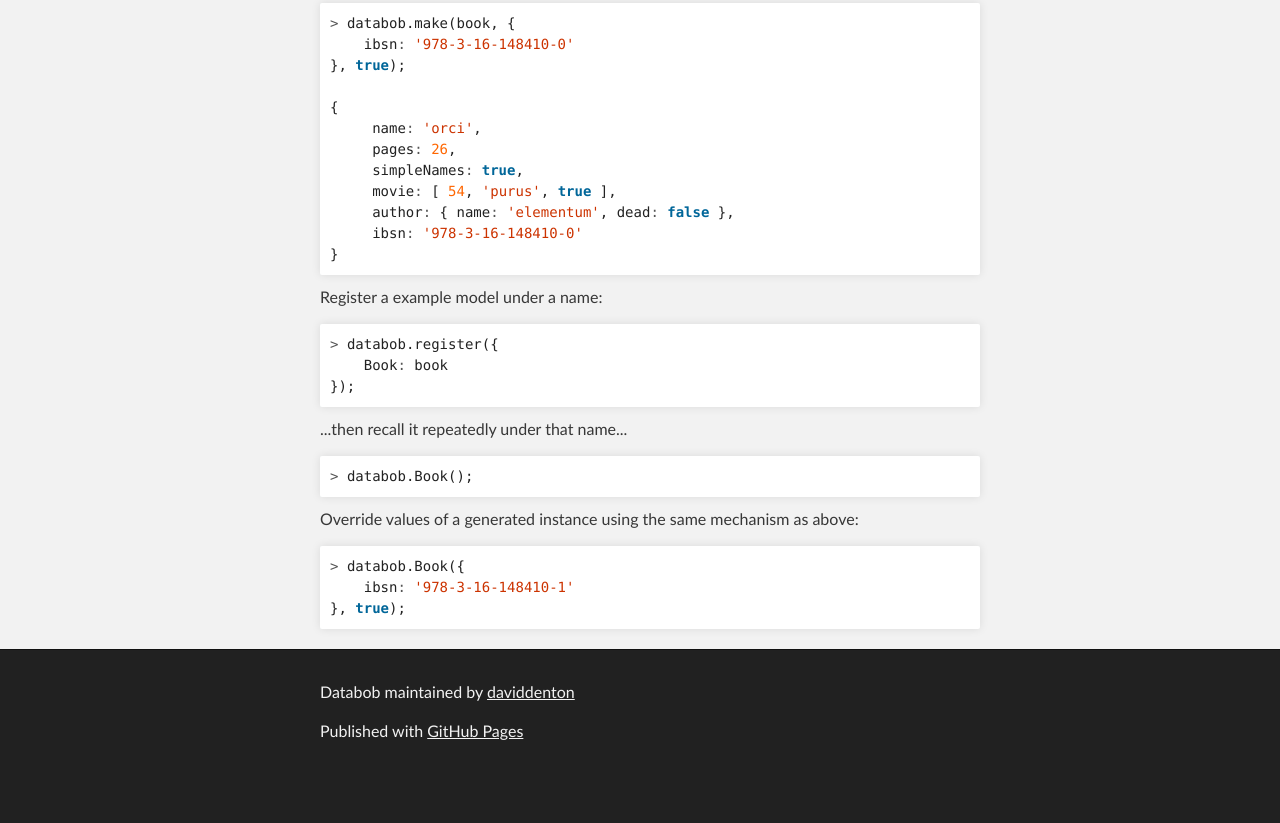
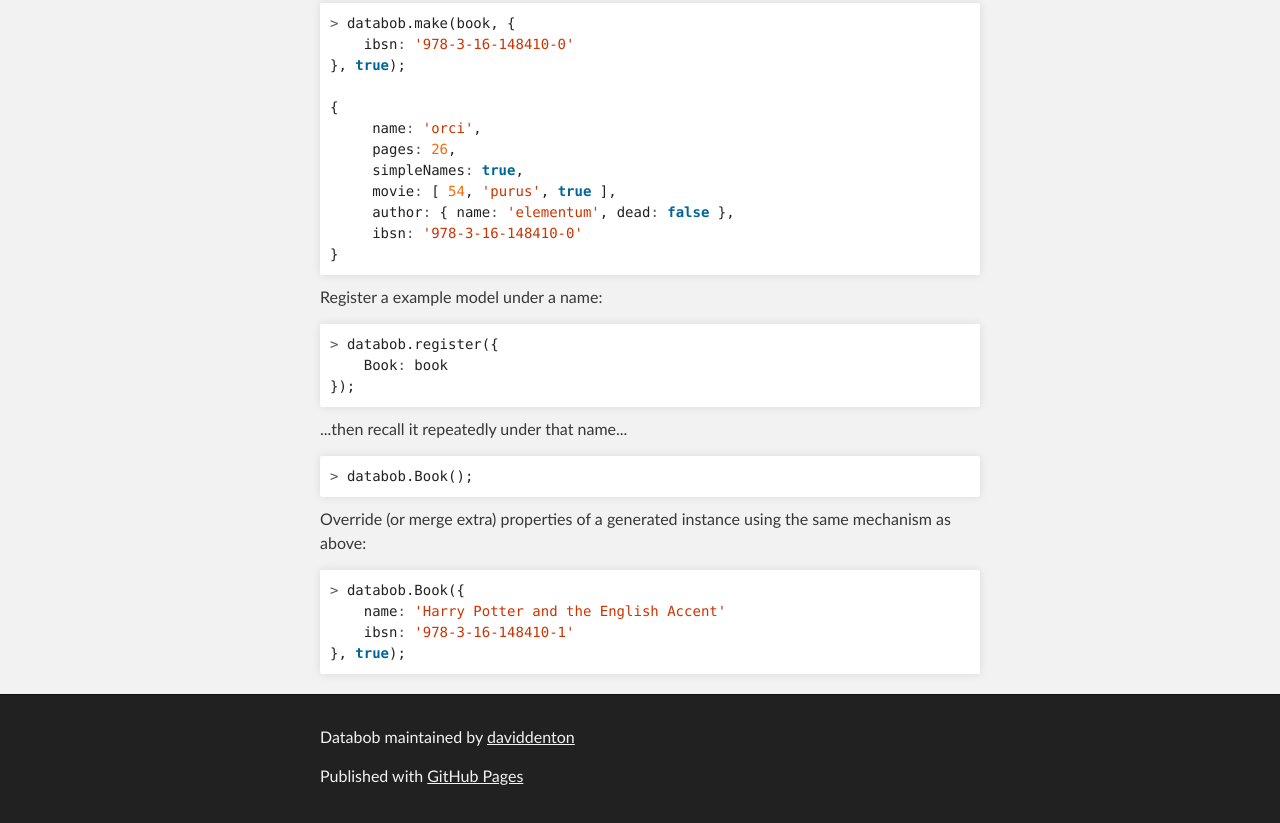
Before and after one commit to daviddenton/databob, a plain HTML site: page index.html in a window 1280 px wide. Shown: the part 3353-4176 px from the top of the page. Before the commit the page ends 4131 px from the top, so only its background shows below. Drawn offline with Linux system fonts and the light colour scheme.

```diff
--- a/index.html
+++ b/index.html
@@ -140,9 +140,10 @@
 <div class="highlight highlight-javascript"><pre><span class="o">&gt;</span> <span class="nx">databob</span><span class="p">.</span><span class="nx">Book</span><span class="p">();</span>
 </pre></div>
 
-<p>Override values of a generated instance using the same mechanism as above:</p>
+<p>Override (or merge extra) properties of a generated instance using the same mechanism as above:</p>
 
 <div class="highlight highlight-javascript"><pre><span class="o">&gt;</span> <span class="nx">databob</span><span class="p">.</span><span class="nx">Book</span><span class="p">({</span>
+    <span class="nx">name</span><span class="o">:</span> <span class="s1">'Harry Potter and the English Accent'</span>
     <span class="nx">ibsn</span><span class="o">:</span> <span class="s1">'978-3-16-148410-1'</span>
 <span class="p">},</span> <span class="kc">true</span><span class="p">);</span>
 </pre></div>
```
Also changed, not shown: params.json (+1 -1 lines).
